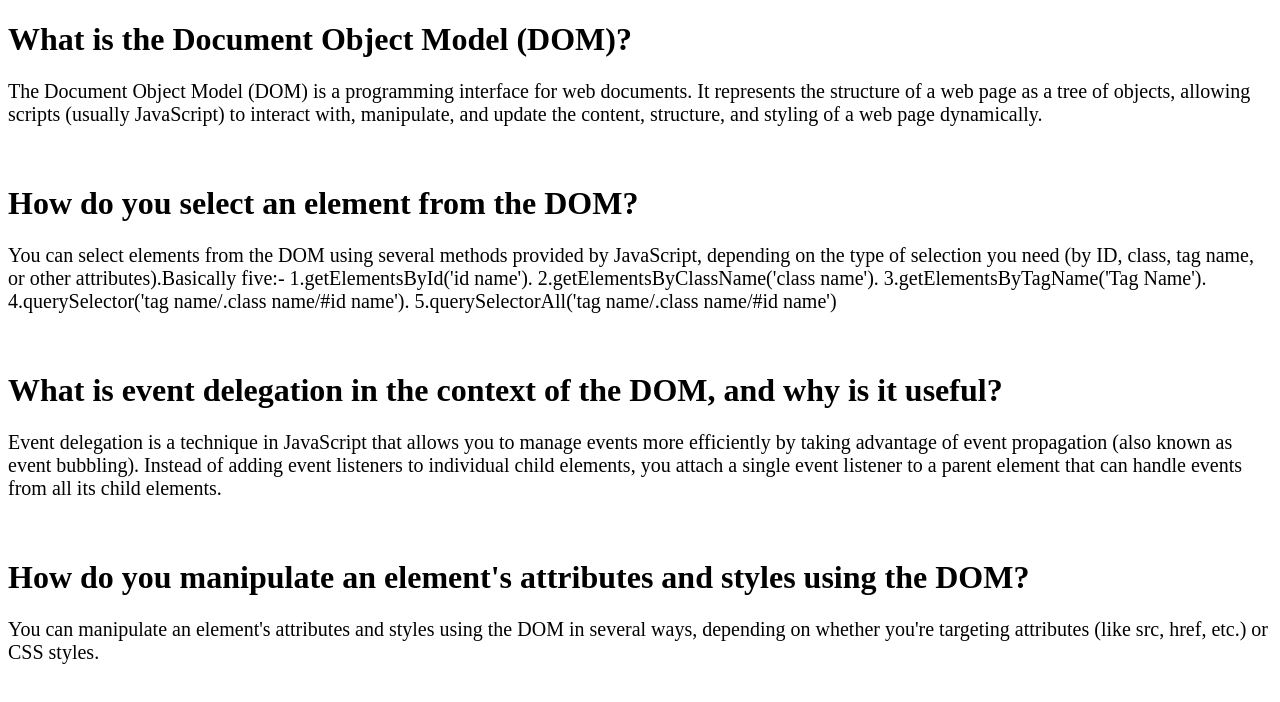
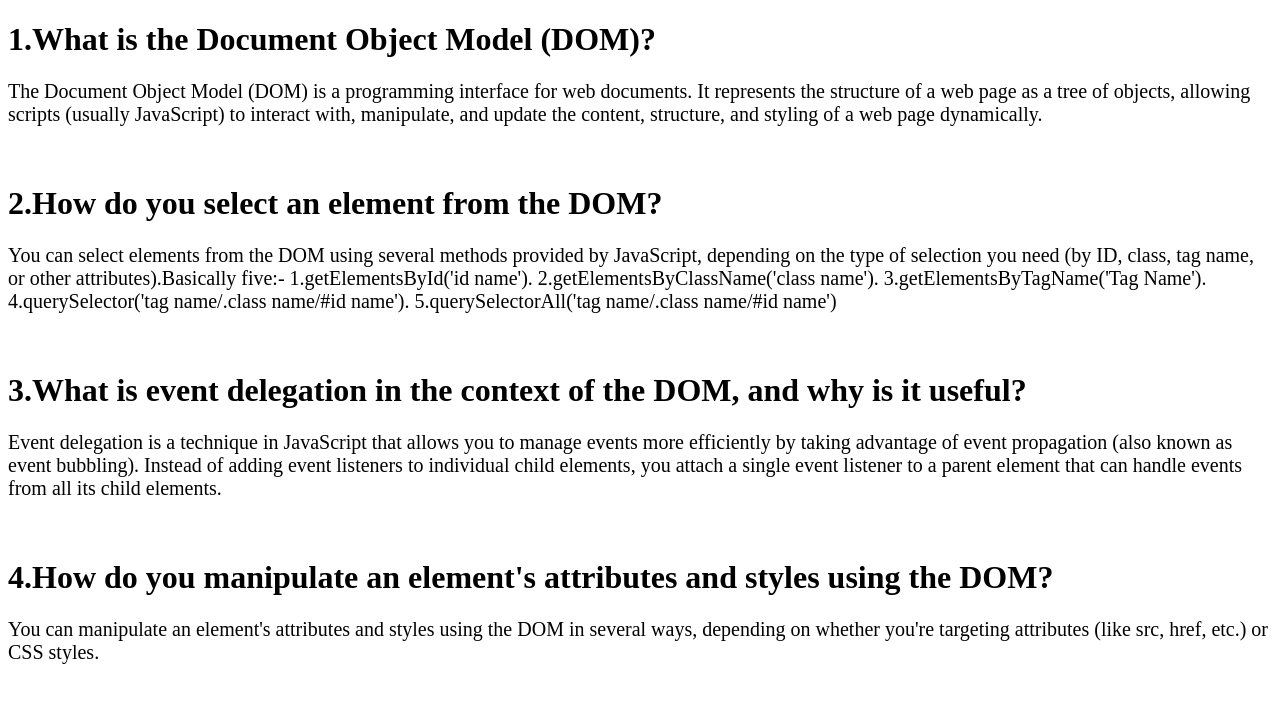
Before and after one commit to sayak53/Assignment-5, a plain HTML site: page blog.html in a window 1280 px wide. Drawn offline with Linux system fonts and the light colour scheme.

Commit message:
added finishing touches

```diff
--- a/blog.html
+++ b/blog.html
@@ -14,17 +14,17 @@
     }
 </style>
 <body>
-     <h1>What is the Document Object Model (DOM)?</h1>
+     <h1>1.What is the Document Object Model (DOM)?</h1>
      <p>The Document Object Model (DOM) is a programming interface for web documents. It represents the structure of a web page as a tree of objects, allowing scripts (usually JavaScript) to interact with, manipulate, and update the content, structure, and styling of a web page dynamically. </p>
      <br>
-     <h1>How do you select an element from the DOM?</h1>
+     <h1>2.How do you select an element from the DOM?</h1>
      <p>
         You can select elements from the DOM using several methods provided by JavaScript, depending on the type of selection you need (by ID, class, tag name, or other attributes).Basically five:- 1.getElementsById('id name'). 2.getElementsByClassName('class name'). 3.getElementsByTagName('Tag Name'). 4.querySelector('tag name/.class name/#id name'). 5.querySelectorAll('tag name/.class name/#id name')</p>
      <br>
-     <h1>What is event delegation in the context of the DOM, and why is it useful?</h1>
+     <h1>3.What is event delegation in the context of the DOM, and why is it useful?</h1>
      <p>Event delegation is a technique in JavaScript that allows you to manage events more efficiently by taking advantage of event propagation (also known as event bubbling). Instead of adding event listeners to individual child elements, you attach a single event listener to a parent element that can handle events from all its child elements.</p>
      <br>
-     <h1>How do you manipulate an element's attributes and styles using the DOM?</h1>
+     <h1>4.How do you manipulate an element's attributes and styles using the DOM?</h1>
      <p>
         You can manipulate an element's attributes and styles using the DOM in several ways, depending on whether you're targeting attributes (like src, href, etc.) or CSS styles. </p>
 </body>
--- a/js/script.js
+++ b/js/script.js
@@ -69,7 +69,7 @@ document.getElementById('second-donate-now').addEventListener('click',function(e
     document.getElementById('main-balance').innerText=substraction
 
     const p=document.createElement('p')
-    p.innerText=`${f} is donated for flood at noakhali`
+    p.innerText=`${f} is donated for flood at feni`
 
     document.getElementById('transanction-history').appendChild(p)
     alert("succeesfully donated")
@@ -94,7 +94,7 @@ document.getElementById('third-donate-now').addEventListener('click',function(ev
     document.getElementById('main-balance').innerText=substraction
 
     const p=document.createElement('p')
-    p.innerText=`${f} is donated for flood at noakhali`
+    p.innerText=`${f} is donated for injured at quota movement`
 
     document.getElementById('transanction-history').appendChild(p)
     alert("succeesfully donated")
```
